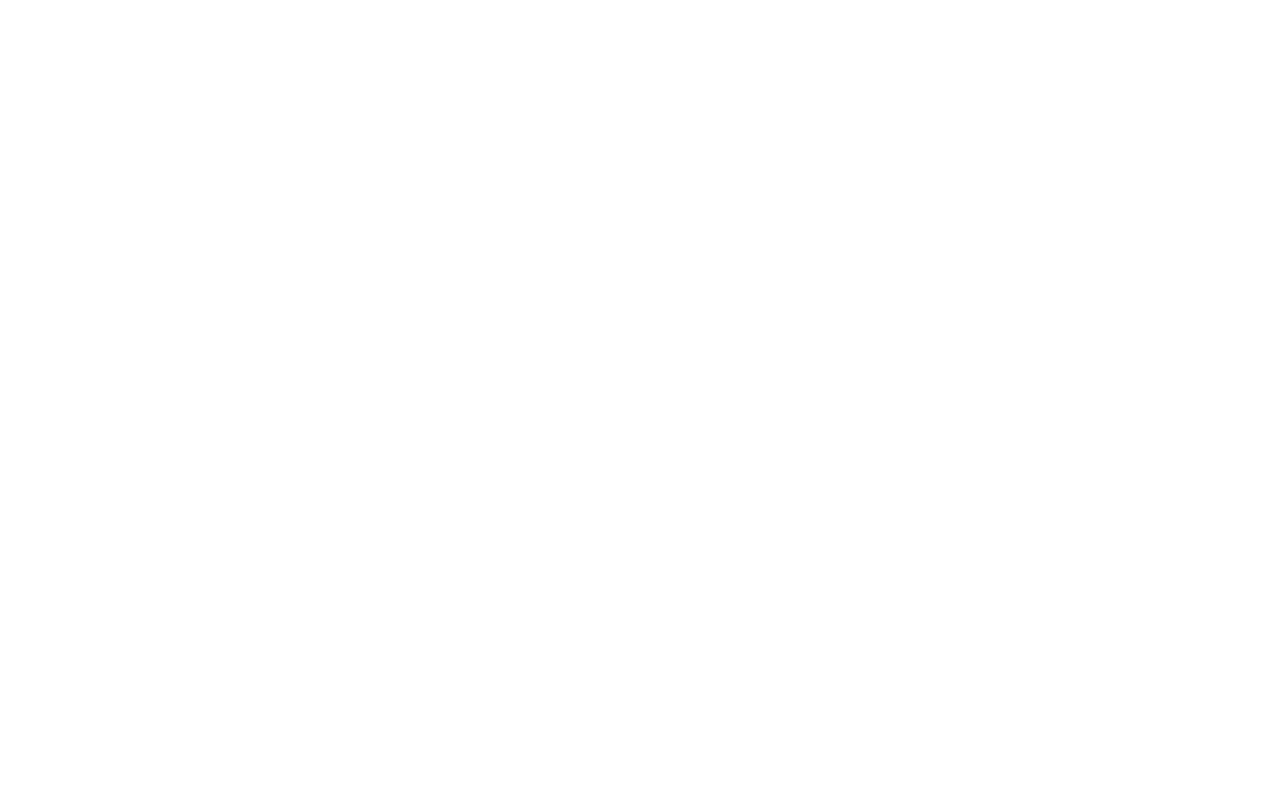
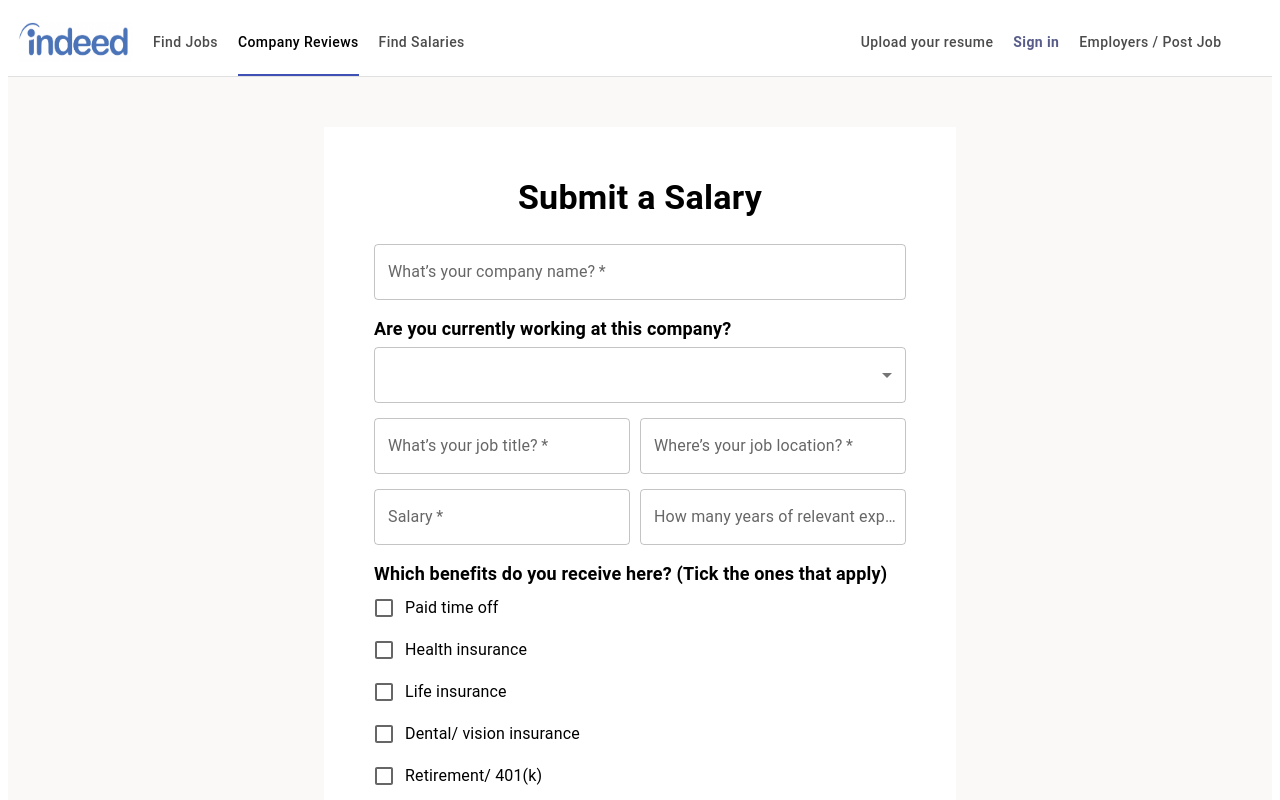
Before and after one commit to PriyankaCornelius/Indeed-Application-Protoype, a React (Create React App) app in the folder Frontend/: page /postSalary in a window 1280 px wide. Shown: the top 800 px of the page. Built offline with nearby package versions, Linux system fonts and the light colour scheme.

Commit message:
add salary frontend done

```diff
--- a/Frontend/src/Components/Common/routes.js
+++ b/Frontend/src/Components/Common/routes.js
@@ -27,6 +27,7 @@
 import MyJobs from "../JobSeeker/myJobs";
 import MyReviews from "../JobSeeker/myReviews";
 import PostReview from "../JobSeeker/PostReview";
+import PostSalary from "../JobSeeker/PostSalary";
 
 const Routes = () => {
   const history = useHistory();
@@ -53,6 +54,7 @@
         <Route path="/employerAnalytics" component={Analytics} />
         <Route path="/apply" component={ApplyJob} />
         <Route path="/postReview" component={PostReview} />
+        <Route path="/postSalary" component={PostSalary} />
         <Route path="/myReviews" component={MyReviews} />
         <Route exact path="/" component={FindJobs} />
       </Switch>
--- /dev/null
+++ b/Frontend/src/Components/JobSeeker/PostSalary.js
@@ -0,0 +1,220 @@
+import React, { useEffect, useState } from "react";
+import MainHeader from "./mainHeader";
+import { Grid } from "@material-ui/core";
+import { TextField, Button } from "@mui/material";
+import { styled } from "@mui/material/styles";
+import Typography from "@mui/material/Typography";
+import { useLocation } from "react-router-dom";
+import { connect } from "react-redux";
+import FormGroup from "@mui/material/FormGroup";
+import FormControlLabel from "@mui/material/FormControlLabel";
+import Checkbox from "@mui/material/Checkbox";
+import Box from "@mui/material/Box";
+import InputLabel from "@mui/material/InputLabel";
+import MenuItem from "@mui/material/MenuItem";
+import FormControl from "@mui/material/FormControl";
+import Select from "@mui/material/Select";
+
+const PostSalary = (props) => {
+  const [isCurrent, setIsCurrent] = useState(null);
+  return (
+    <div>
+      <MainHeader currentTab="companyReviews" />
+      <Grid
+        container
+        direction="row"
+        style={{
+          backgroundColor: "#FAF9F8",
+          minHeight: "725px",
+        }}
+      >
+        <Grid item xs={3} />
+        <Grid
+          item
+          xs={6}
+          style={{
+            marginTop: "50px",
+            backgroundColor: "#FFF",
+            marginBottom: "50px",
+            padding: "50px",
+          }}
+        >
+          <React.Fragment>
+            <Typography
+              variant="h4"
+              style={{
+                textAlign: "center",
+                fontWeight: "bold",
+                marginBottom: "25px",
+              }}
+            >
+              Submit a Salary
+            </Typography>
+            <form>
+              <Grid container style={{ marginTop: "15px" }}>
+                <Grid item xs={12} style={{ marginBottom: "15px" }}>
+                  <TextField
+                    required
+                    name="companyName"
+                    label="What’s your company name?"
+                    fullWidth
+                    autoComplete="given-name"
+                    variant="outlined"
+                  />
+                </Grid>
+                <Grid item xs={12} style={{ marginBottom: "15px" }}>
+                  <Box sx={{ minWidth: 120 }}>
+                    <FormControl fullWidth>
+                      <Typography
+                        style={{
+                          textAlign: "left",
+                          fontWeight: "bold",
+                          fontSize: "18px",
+                          marginBottom: "5px",
+                        }}
+                      >
+                        Are you currently working at this company?
+                      </Typography>
+                      <Select
+                        labelId="demo-simple-select-label"
+                        id="demo-simple-select"
+                        value={isCurrent}
+                        onChange={(e) => setIsCurrent(e.target.value)}
+                      >
+                        <MenuItem value={"Y"}>Yes</MenuItem>
+                        <MenuItem value={"N"}>No</MenuItem>
+                      </Select>
+                    </FormControl>
+                  </Box>
+                  {isCurrent === "N" ? (
+                    <TextField
+                      name="endDate"
+                      label="End Date"
+                      fullWidth
+                      autoComplete="family-name"
+                      variant="outlined"
+                      style={{ marginTop: "15px" }}
+                    />
+                  ) : null}
+                </Grid>
+                <Grid item container direction="row" xs={12}>
+                  <Grid
+                    item
+                    xs={6}
+                    style={{ marginBottom: "15px", paddingRight: "10px" }}
+                  >
+                    <TextField
+                      required
+                      id="jobTitle"
+                      name="jobTitle"
+                      label="What’s your job title?"
+                      fullWidth
+                      autoComplete="family-name"
+                      variant="outlined"
+                    />
+                  </Grid>
+                  <Grid item xs={6} style={{ marginBottom: "15px" }}>
+                    <TextField
+                      required
+                      id="location"
+                      name="location"
+                      label="Where’s your job location?"
+                      fullWidth
+                      autoComplete="family-name"
+                      variant="outlined"
+                    />
+                  </Grid>
+                </Grid>
+                <Grid item container direction="row" xs={12}>
+                  <Grid
+                    item
+                    xs={6}
+                    style={{ marginBottom: "15px", paddingRight: "10px" }}
+                  >
+                    <TextField
+                      required
+                      name="salary"
+                      label="Salary"
+                      fullWidth
+                      autoComplete="family-name"
+                      variant="outlined"
+                    />
+                  </Grid>
+                  <Grid item xs={6} style={{ marginBottom: "15px" }}>
+                    <TextField
+                      name="yearsOfExperience"
+                      label="How many years of relevant experience do you have?"
+                      fullWidth
+                      autoComplete="family-name"
+                      variant="outlined"
+                    />
+                  </Grid>
+                </Grid>
+                <Grid item xs={12} style={{ marginBottom: "15px" }}>
+                  <Typography
+                    style={{
+                      textAlign: "left",
+                      fontWeight: "bold",
+                      fontSize: "18px",
+                    }}
+                  >
+                    Which benefits do you receive here? (Tick the ones that
+                    apply)
+                  </Typography>
+                  <FormGroup>
+                    <FormControlLabel
+                      control={<Checkbox />}
+                      label="Paid time off"
+                    />
+                    <FormControlLabel
+                      control={<Checkbox />}
+                      label="Health insurance"
+                    />
+                    <FormControlLabel
+                      control={<Checkbox />}
+                      label="Life insurance"
+                    />
+                    <FormControlLabel
+                      control={<Checkbox />}
+                      label="Dental/ vision insurance"
+                    />
+                    <FormControlLabel
+                      control={<Checkbox />}
+                      label="Retirement/ 401(k)"
+                    />
+                  </FormGroup>
+                </Grid>
+                <Grid item xs={12} style={{ marginBottom: "15px" }}>
+                  <TextField
+                    name="otherBenefits"
+                    label="Other Benefits"
+                    fullWidth
+                    autoComplete="family-name"
+                    variant="outlined"
+                  />
+                </Grid>
+                <Grid item xs={12} style={{ marginBottom: "15px" }}>
+                  <Button
+                    type="submit"
+                    variant="contained"
+                    fullWidth
+                    style={{ marginTop: "25px" }}
+                  >
+                    Submit
+                  </Button>
+                </Grid>
+              </Grid>
+            </form>
+          </React.Fragment>
+        </Grid>
+        <Grid item xs={3} />
+      </Grid>
+    </div>
+  );
+};
+
+const mapStateToProps = (state) => ({
+  user: state.login.user,
+});
+
+export default connect(mapStateToProps, {})(PostSalary);
```
Also changed, not shown: 1 other file (tests, documents, lock files or other folders).
